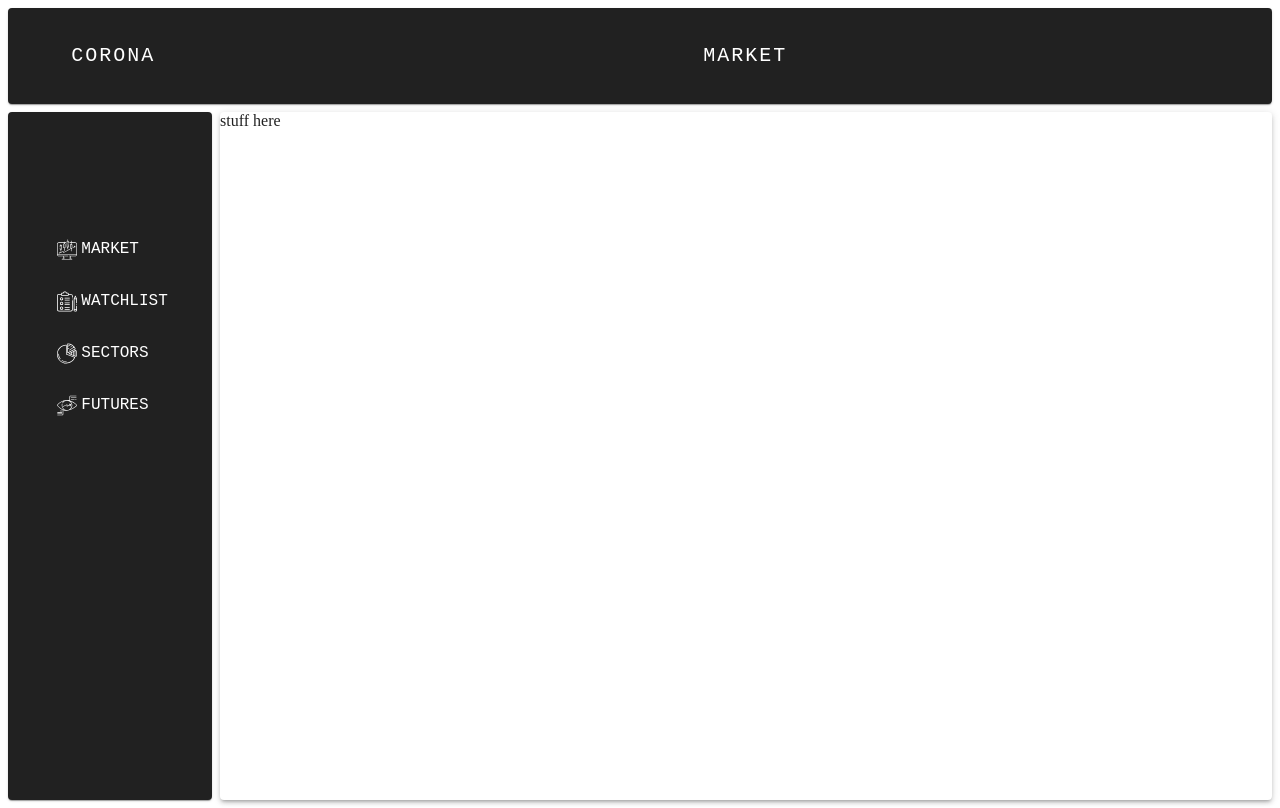
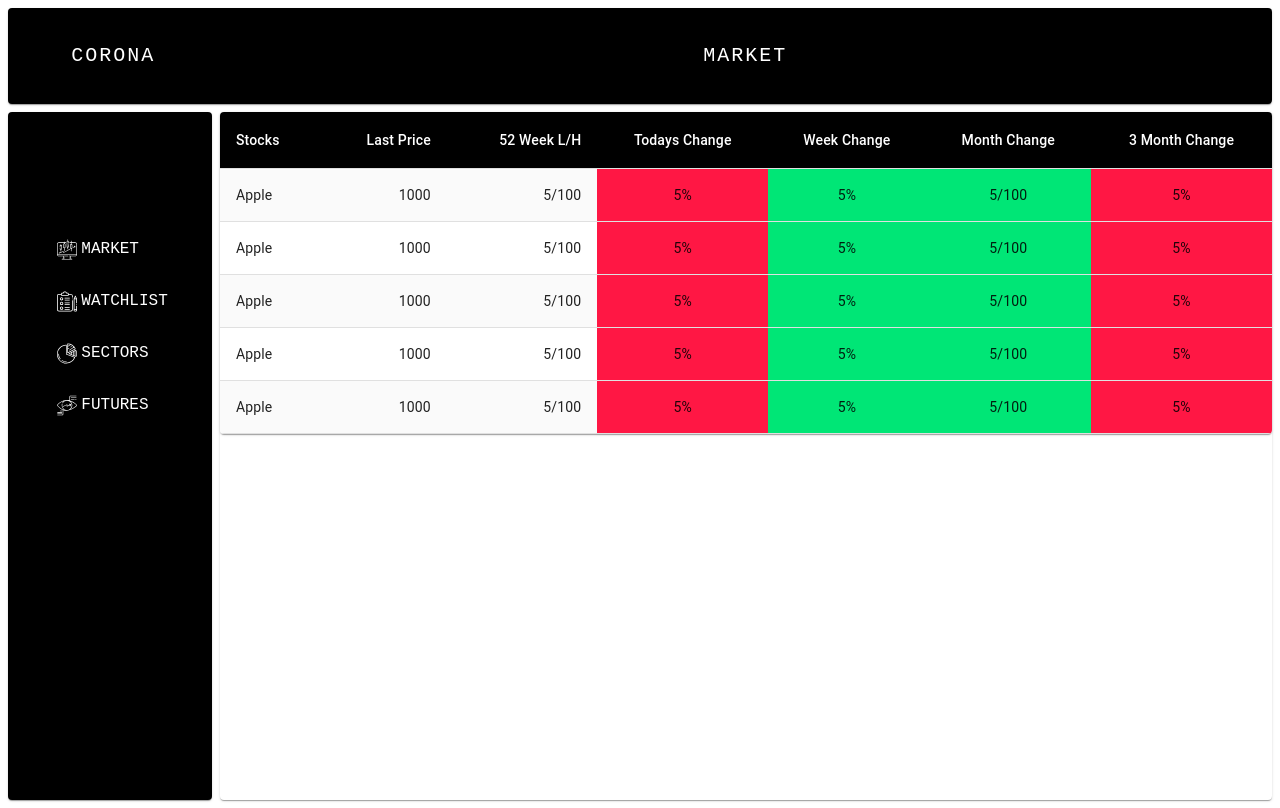
Before and after one commit to NickRichu/WatchList, a React (Create React App) app: page / in a window 1280 px wide. Built offline with nearby package versions, Linux system fonts and the light colour scheme.

Commit message:
added tables into body, made prototype styles

```diff
--- a/src/Components/BodyComponents/Body.js
+++ b/src/Components/BodyComponents/Body.js
@@ -1,19 +1,102 @@
-import React from "react";
+import React from 'react';
+import { withStyles } from '@material-ui/core/styles';
+import Table from '@material-ui/core/Table';
+import TableBody from '@material-ui/core/TableBody';
+import TableCell from '@material-ui/core/TableCell';
+import TableContainer from '@material-ui/core/TableContainer';
+import TableHead from '@material-ui/core/TableHead';
+import TableRow from '@material-ui/core/TableRow';
 
 import { Grid, makeStyles, Paper } from "@material-ui/core";
 
 const useStyles = makeStyles(theme => ({
   paper: {
-    height: "86vh",
-
+    height: "86vh"
+  },
+  table: {
+    minWidth: 700
+  },
+  options :{
+    backgroundColor: "#ff1744"
+  },
+  options2 :{
+    backgroundColor: "#00e676"
   }
 }));
+const StyledTableCell = withStyles((theme) => ({
+  head: {
+    backgroundColor: theme.palette.common.black,
+    color: theme.palette.common.white,
+  },
+  body: {
+    fontSize: 14,
+  },
+}))(TableCell);
+
+const StyledTableRow = withStyles((theme) => ({
+  root: {
+    '&:nth-of-type(odd)': {
+      backgroundColor: theme.palette.background.default,
+    },
+  },
+}))(TableRow);
+
+function createData(name, calories, fat, carbs, protein) {
+  return { name, calories, fat, carbs, protein };
+}
+
+const rows = [
+  createData('Apple', 1000, '5/100', '5%', '5%','5%', '5%', '5%'),
+  createData('Apple', 1000, '5/100', '5%', '5%','5%', '5%', '5%'),
+  createData('Apple', 1000, '5/100', '5%', '5%','5%', '5%', '5%'),
+  createData('Apple', 1000, '5/100', '5%', '5%','5%', '5%', '5%'),
+  createData('Apple', 1000, '5/100', '5%', '5%','5%', '5%', '5%'),
+];
 
 export const Body = () => {
   const classes = useStyles();
   return (
     <Grid item xs={10} className={classes.paper}>
-      <Paper elevation={3} className={classes.paper}>stuff here</Paper>
+      <Paper className={classes.paper}>
+        <TableContainer component={Paper}>
+          <Table className={classes.table} aria-label="customized table">
+            <TableHead>
+              <TableRow>
+                <StyledTableCell>Stocks</StyledTableCell>
+                <StyledTableCell align="right">Last Price</StyledTableCell>
+                <StyledTableCell align="right">52 Week L/H</StyledTableCell>
+                <StyledTableCell align="center">Todays Change</StyledTableCell>
+                <StyledTableCell align="center">
+                  Week Change
+                </StyledTableCell>
+                <StyledTableCell align="center">
+                  Month Change
+                </StyledTableCell>
+                <StyledTableCell align="center">
+                  3 Month Change
+                </StyledTableCell>
+              </TableRow>
+            </TableHead>
+            <TableBody>
+              {rows.map(row => (
+                <StyledTableRow key={row.name}>
+                  <StyledTableCell component="th" scope="row">
+                    {row.name}
+                  </StyledTableCell>
+                  <StyledTableCell align="right">
+                    {row.calories}
+                  </StyledTableCell>
+                  <StyledTableCell  align="right">{row.fat}</StyledTableCell>
+                  <StyledTableCell className={classes.options} align="center">{row.carbs}</StyledTableCell>
+                  <StyledTableCell className={classes.options2} align="center">{row.protein}</StyledTableCell>
+                  <StyledTableCell className={classes.options2} align="center">{row.fat}</StyledTableCell>
+                  <StyledTableCell className={classes.options} align="center">{row.carbs}</StyledTableCell>
+                </StyledTableRow>
+              ))}
+            </TableBody>
+          </Table>
+        </TableContainer>
+      </Paper>
     </Grid>
   );
 };
--- a/src/Components/SideNavComponents/NavListItem.js
+++ b/src/Components/SideNavComponents/NavListItem.js
@@ -1,7 +1,7 @@
 import React from "react";
 import {
   Grid,
- // makeStyles,
+ makeStyles,
   ListItem,
   ListItemText,
   Box,
@@ -9,24 +9,23 @@ import {
   Icon
 } from "@material-ui/core";
 
-// const useStyles = makeStyles(theme => ({
-//   button: {
-//     //width: "100%"
-//     // justifyContent:"flex-end"
-//   },
-//   currPageNotifier: {
-//     // background: "white"
-//     // display: "flex",
-//     // justifyContent: "right",
-//     //   alignItems: "center",
-//   },
-//   currentPage: {}
-// }));
+const useStyles = makeStyles(theme => ({
+  nav_list_item: {
+    "&:active": { backgroundColor: "#00b8d4" }
+  }
+  // currPageNotifier: {
+  //   // background: "white"
+  //   // display: "flex",
+  //   // justifyContent: "right",
+  //   //   alignItems: "center",
+  // },
+  // currentPage: {}
+}));
 
 export const NavListItem = props => {
- // const classes = useStyles();
+ const classes = useStyles();
   return (
-    <ListItem button onClick={props.clickHandler}>
+    <ListItem className={classes.nav_list_item} button onClick={props.clickHandler}>
       <Grid container alignItems="center" >
         <Grid item xs={4}>
           <Grid container justify="flex-end">
--- a/src/Components/SideNavComponents/SideNav.js
+++ b/src/Components/SideNavComponents/SideNav.js
@@ -12,11 +12,14 @@ import { store } from "../../Store/store";
 const useStyles = makeStyles(theme => ({
   paper: {
     height: "86vh",
-    backgroundColor: "#212121",
+    backgroundColor: theme.palette.common.black,
     color: "white"
   },
   nav_list_block: {
     top: "15%",
+  },
+  nav_list_item: {
+    "&:hover, &.Mui-focusVisible": { backgroundColor: "yellow" }
   }
 }));
 const props = {
--- a/src/Components/TopBarComponents/TopBarContainer.js
+++ b/src/Components/TopBarComponents/TopBarContainer.js
@@ -3,16 +3,16 @@ import React, { useState, useContext }  from "react";
 import { Grid, makeStyles, Paper } from "@material-ui/core";
 import { TopBar } from "./TopBar";
 import {store} from "../../Store/store.js"
-const useStyles = makeStyles({
+const useStyles = makeStyles((theme) => ({
   paper: {
-    background: "#212121",
+    background: theme.palette.common.black,
     height: "12vh",
     display: "flex",
     justifyContent: "center",
     alignItems: "center",
     color: "white"
   }
-});
+}));
 export const TopBarContainer = () => {
   const [state, dispatch] = useContext(store);
   const classes = useStyles();
```
